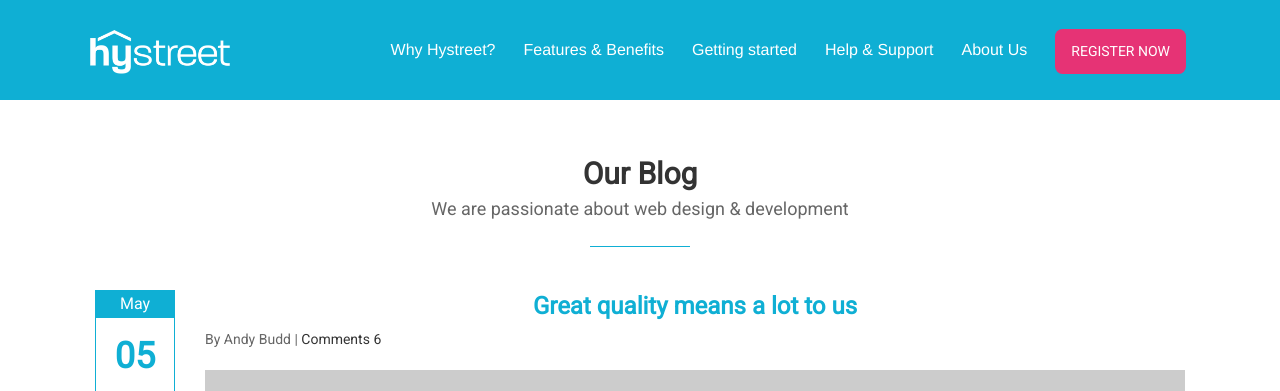
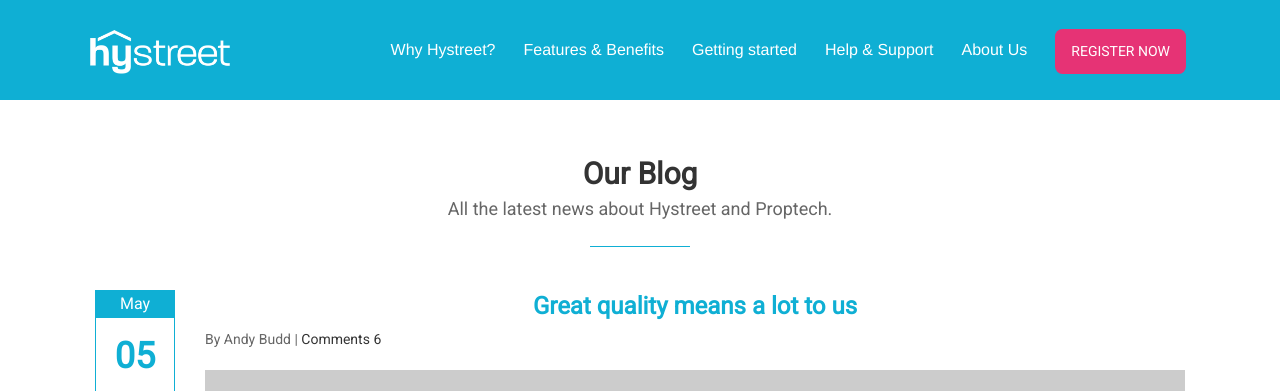
Before and after one commit to hystreet/hystreet.github.io, a Jekyll site: the page built from blog/index.html, in a window 1280 px wide and 900 px high. Shown: the top 391 px of the window. Built offline with Jekyll 4.4.1, drawn with Linux system fonts in a browser that asks for light colours; a script that is not in the unit is left out; the list of posts is cut into pages by our own code.

Commit message:
updating text at the top of the page

```diff
--- a/_layouts/blog.html
+++ b/_layouts/blog.html
@@ -7,7 +7,7 @@ layout: default
   <div class='row'>
     <div class='special-title layout-text'>
       <h2>Our Blog</h2>
-      <p>We are passionate about web design &amp; development</p>
+      <p>All the latest news about Hystreet and Proptech.</p>
       <p class='shortline'></p>
     </div>
     <div class='spacing'></div>
```
